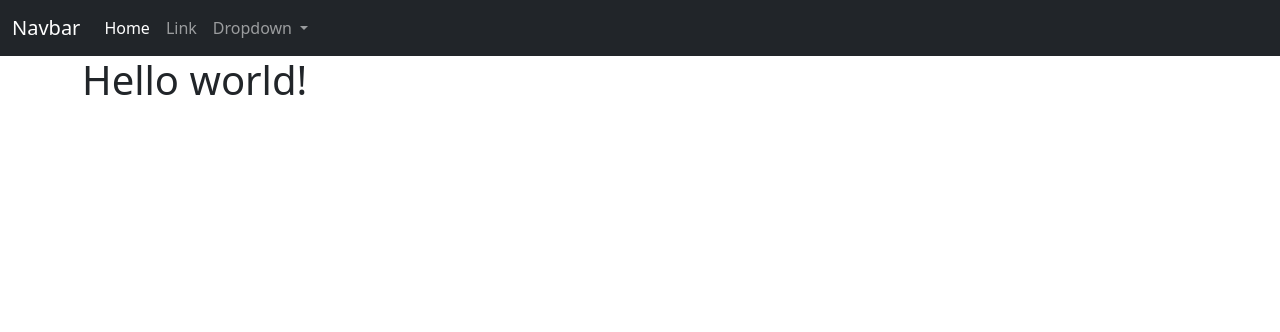
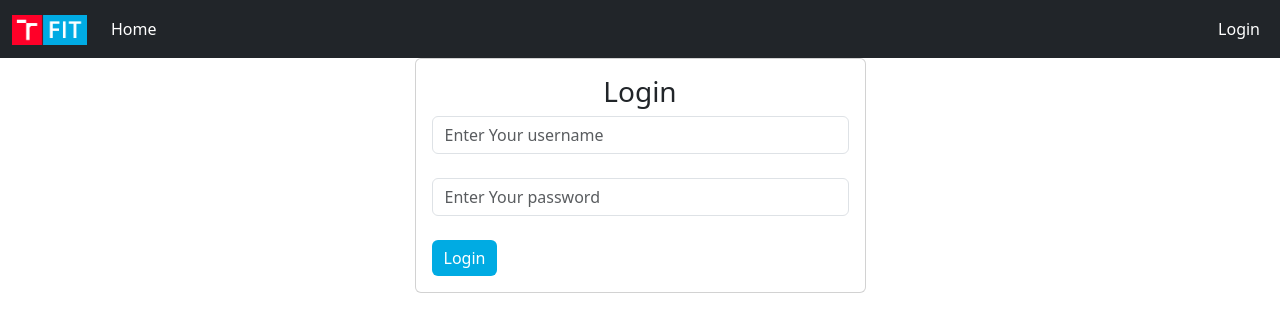
Before and after one commit to Dandys3900/IIS-Project, a Django app: page / in a window 1280 px wide. Shown: the top 332 px of the page. Run offline with Django 5.2, Linux system fonts and the light colour scheme.

Commit message:
Add login and logout functionality.

```diff
--- a/code/project/templates/base.html
+++ b/code/project/templates/base.html
@@ -7,12 +7,37 @@
     <title>Animal Shelter</title>
     <!-- Bootstrap-->
     <link href="https://cdn.jsdelivr.net/npm/bootstrap@5.3.3/dist/css/bootstrap.min.css" rel="stylesheet" integrity="sha384-QWTKZyjpPEjISv5WaRU9OFeRpok6YctnYmDr5pNlyT2bRjXh0JMhjY6hW+ALEwIH" crossorigin="anonymous">
+    <!-- Styles -->
+    <style>
+      .btn-primary {
+        background-color: #00ABE3; /*Official FIT-blue color*/
+        border: none;
+      }
+    </style>
   </head>
   <body>
     <!-- Navbar should be default for all pages -->
     {% include 'navbar.html' %}
 
     <div class="container">
+        <!-- Show any available messages -->
+        {% if messages %}
+          {% for message in messages %}
+            <!-- Determine label color and icon by message type -->
+            {% if message.level == DEFAULT_MESSAGE_LEVELS.SUCCESS %}
+              <div class="alert alert-success alert-dismissible fade show" role="alert">
+            {% elif message.level == DEFAULT_MESSAGE_LEVELS.ERROR %}
+              <div class="alert alert-danger alert-dismissible fade show" role="alert">
+                <!-- Show message -->
+                <div>
+                  {{ message }}
+                </div>
+                <!-- Dismiss button -->
+                <button type="button" class="btn-close" data-bs-dismiss="alert" aria-label="Close"></button>
+              </div>
+            {% endif %}
+          {% endfor %}
+        {% endif %}
         <!-- Django content taken from dependent HTML pages -->
         {% block content %}
         {% endblock %}
--- a/code/project/templates/home.html
+++ b/code/project/templates/home.html
@@ -2,7 +2,31 @@
 {% extends 'base.html' %}
 
 {% block content %}
-    <h1>
-        Hello world!
-    </h1>
+    <div class="row justify-content-center align-items-center">
+        <div class="col-md-5">
+            <!-- If user is logged in, dont show login form and vice versa-->
+            {% if user.is_authenticated %}
+                <h2>Hello and welcome</h2>
+            {% else %}
+                <div class="card">
+                    <div class="card-body">
+                        <h3 class="card-title text-center">Login</h3>
+                        <form method="POST" action="{% url 'home' %}">
+                            <!-- Django requires this token for enhanced security -->
+                            {% csrf_token %}
+                            <div class="form-group">
+                                <input type="text" class="form-control" name="username" placeholder="Enter Your username" required>
+                            </div>
+                            <br>
+                            <div class="form-group">
+                                <input type="password" class="form-control" name="password" placeholder="Enter Your password" required>
+                            </div>
+                            <br>
+                            <button type="submit" class="btn btn-primary btn-block">Login</button>
+                        </form>
+                    </div>
+                </div>
+            {% endif %}
+        </div>
+    </div>
 {% endblock %}
--- a/code/project/templates/navbar.html
+++ b/code/project/templates/navbar.html
@@ -1,11 +1,12 @@
 <!--
     Default navigation bar available on all system pages
 -->
+{% load static %}
 
 <nav class="navbar navbar-expand-lg navbar-dark bg-dark">
     <div class="container-fluid">
         <a class="navbar-brand" href="{% url 'home' %}">
-            Navbar
+            <img src="{% static 'FITlogo.png' %}" style="height: 30px;">
         </a>
         <button class="navbar-toggler" type="button" data-bs-toggle="collapse" data-bs-target="#navbarSupportedContent" aria-controls="navbarSupportedContent" aria-expanded="false" aria-label="Toggle navigation">
             <span class="navbar-toggler-icon"></span>
@@ -17,25 +18,37 @@
                         Home
                     </a>
                 </li>
-                <li class="nav-item">
-                    <a class="nav-link" href="#">
-                        Link
-                    </a>
-                </li>
+            </ul>
+            <ul class="navbar-nav ms-auto mb-2 mb-lg-0">
+                {% if user.is_authenticated %}
+                    <li class="nav-item me-2">
+                        <a class="nav-link active" aria-current="page" href="{% url 'logout' %}">
+                            Logout
+                        </a>
+                    </li>
+                {% else %}
+                    <li class="nav-item">
+                        <a class="nav-link active" aria-current="page" href="{% url 'home' %}">
+                            Login
+                        </a>
+                    </li>
+                {% endif %}
+                <!--
                 <li class="nav-item dropdown">
                     <a class="nav-link dropdown-toggle" href="#" role="button" data-bs-toggle="dropdown" aria-expanded="false">
                         Dropdown
                     </a>
                     <ul class="dropdown-menu">
                         <li><a class="dropdown-item" href="#">
-                            Action
+                            Action 1
                         </a></li>
                         <hr class="dropdown-divider">
                         <li><a class="dropdown-item" href="#">
-                            Another action
+                            Action 2
                         </a></li>
                     </ul>
                 </li>
+                -->
             </ul>
             <!--
             <form class="d-flex" role="search">
--- a/code/project/urls.py
+++ b/code/project/urls.py
@@ -5,6 +5,7 @@ from django.urls import path
 from . import views
 
 urlpatterns = [
-    # Home page
-    path('', views.home, name='home')
+    # Home page + Login
+    path('', views.home, name='home'),
+    path('logout/', views.client_logout, name='logout')
 ]
--- a/code/project/views.py
+++ b/code/project/views.py
@@ -1,5 +1,34 @@
-from django.shortcuts import render
+from django.shortcuts import render, redirect
+from django.contrib.auth import authenticate, login, logout
+from django.contrib import messages
+from django.utils.safestring import mark_safe
 
 # Home view
 def home(request):
+    # If POST request, user tries to log in, otherwise would be GET
+    if request.method == "POST":
+        # Store given credentials
+        username = request.POST["username"]
+        password = request.POST["password"]
+        # Authenticate user
+        user = authenticate(
+            request,
+            username=username,
+            password=password
+        )
+        # Check if successful
+        if user is not None:
+            login(user)
+            messages.success(request, mark_safe(f"Welcome back {username}!"))
+        else:
+            messages.error(request, mark_safe(f"Error with Your login <strong>{username}</strong>, please try again..."))
+        # Redirect back to homepage
+        return redirect('home')
     return render(request, 'home.html', {})
+
+# Perform current user logout
+def client_logout(request):
+    logout(request)
+    messages.info(request, "Logout successful, see You soon")
+    # Redirect back to homepage
+    return redirect('home')
```
Also changed, not shown: code/project/static/FITlogo.png (added).
